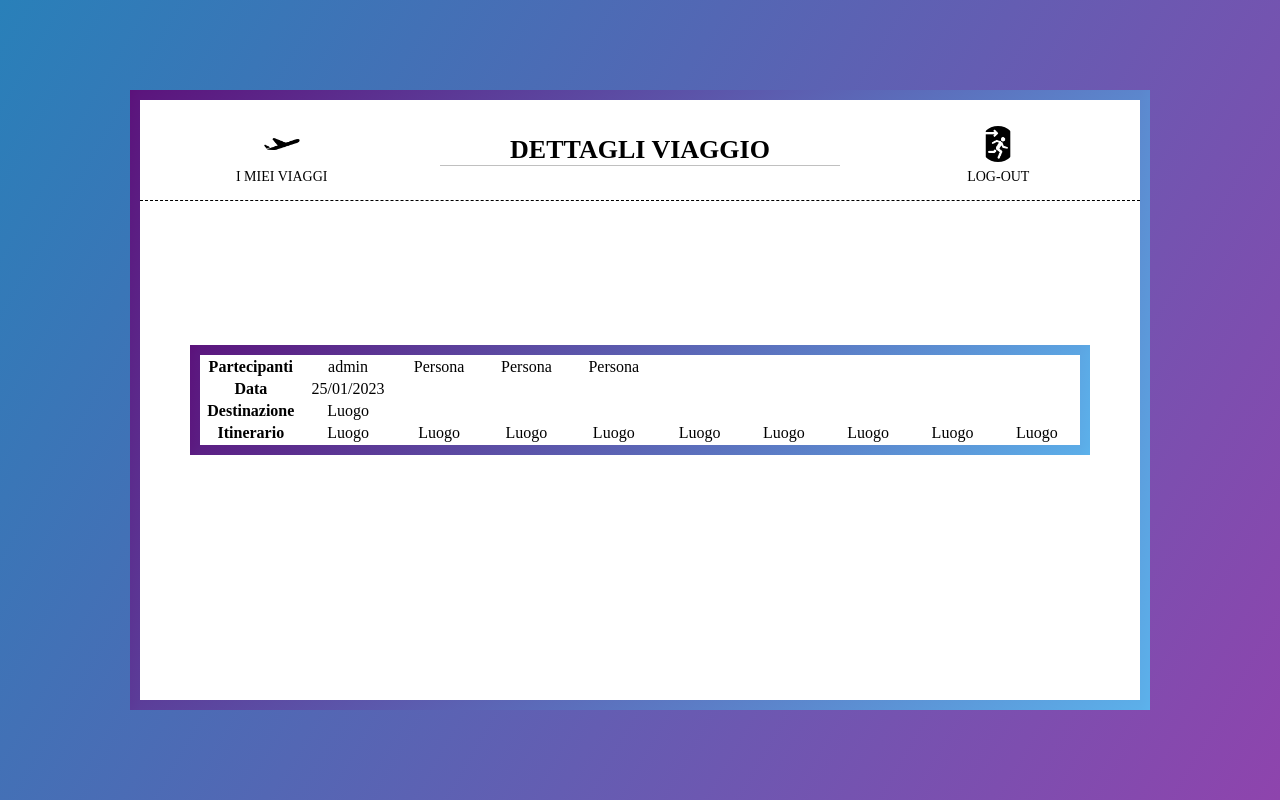
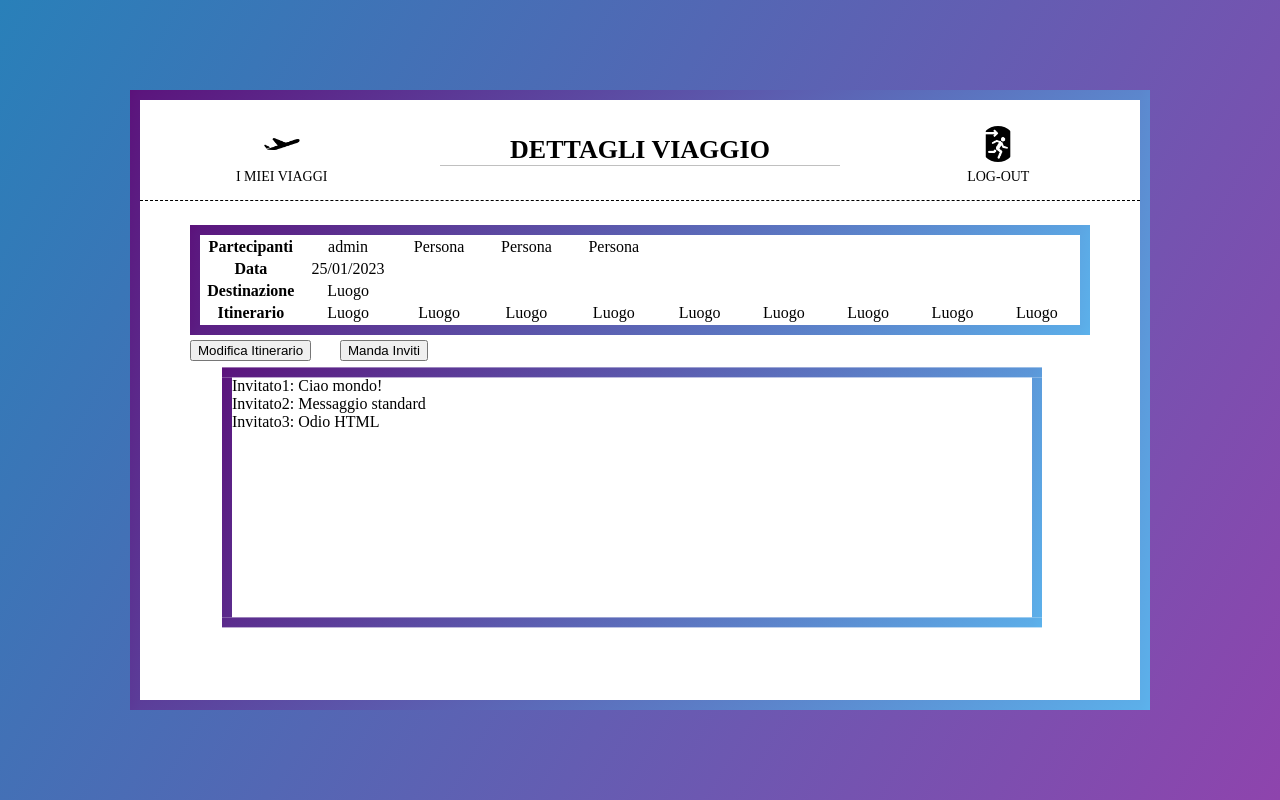
Before and after one commit to danielelurani/gruppi-di-viaggio, a Django app: page /organizzatoreViaggi/detailsTravel in a window 1280 px wide. Run offline with Django 4.2, Linux system fonts and the light colour scheme; a user stored in the database is signed in.

Commit message:
Aggiunta Chat alla pagina dettagli viaggio

```diff
--- a/sitoProgettoIsw/organizzatoreViaggi/static/css/detailsTravel.css
+++ b/sitoProgettoIsw/organizzatoreViaggi/static/css/detailsTravel.css
@@ -135,10 +135,16 @@ nav a p {
 }
 
 .main-c {
-    height: 100%;
-    width: 100%;
-    padding-right: 5%;
-    border-right: dashed 1.5px;
+    top: 500%;
+    height: 40%;
+    width: 80%;
+    transform: translate(10%, 64%);
+    background: white;
+    border-radius: 10px;
+    border-image: linear-gradient(120deg, #5b117a, #5cb3ec) 30;
+    border-width: 10px;
+    border-style: solid;
+    overflow: hidden;
 }
 
 .main-c form {
@@ -165,7 +171,7 @@ nav a p {
 
 table{
     position: absolute;
-    top: 50%;
+    top: 30%;
     left: 50%;
     transform: translate(-50%, -50%);
     width: 90%;
@@ -181,3 +187,19 @@ th, td{
     width:100px;
     overflow: hidden;
 }
+
+.button-modify {
+    position: absolute;
+    top: 40%;
+    left: 5%;
+    display: flex;
+    flex-direction: row;
+}
+
+.button-invite {
+    position: absolute;
+    top: 40%;
+    left: 20%;
+    display: flex;
+    flex-direction: row;
+}
--- a/sitoProgettoIsw/organizzatoreViaggi/templates/organizzatoreViaggi/detailsTravel.html
+++ b/sitoProgettoIsw/organizzatoreViaggi/templates/organizzatoreViaggi/detailsTravel.html
@@ -54,6 +54,20 @@
                 </tr>
             </table>
 
+            <div class="button-modify">
+                <button type="button" data-dismiss="alert" aria-hidden="true">Modifica Itinerario</button>
+            </div>
+
+            <div class="button-invite">
+                <button type="button" data-dismiss="alert" aria-hidden="true">Manda Inviti</button>
+            </div>
+
+            <div class="main-c">
+                Invitato1: Ciao mondo! <br>
+                Invitato2: Messaggio standard <br>
+                Invitato3: Odio HTML <br>
+            </div>
+
         </div>
     </body>
 </html>
```
